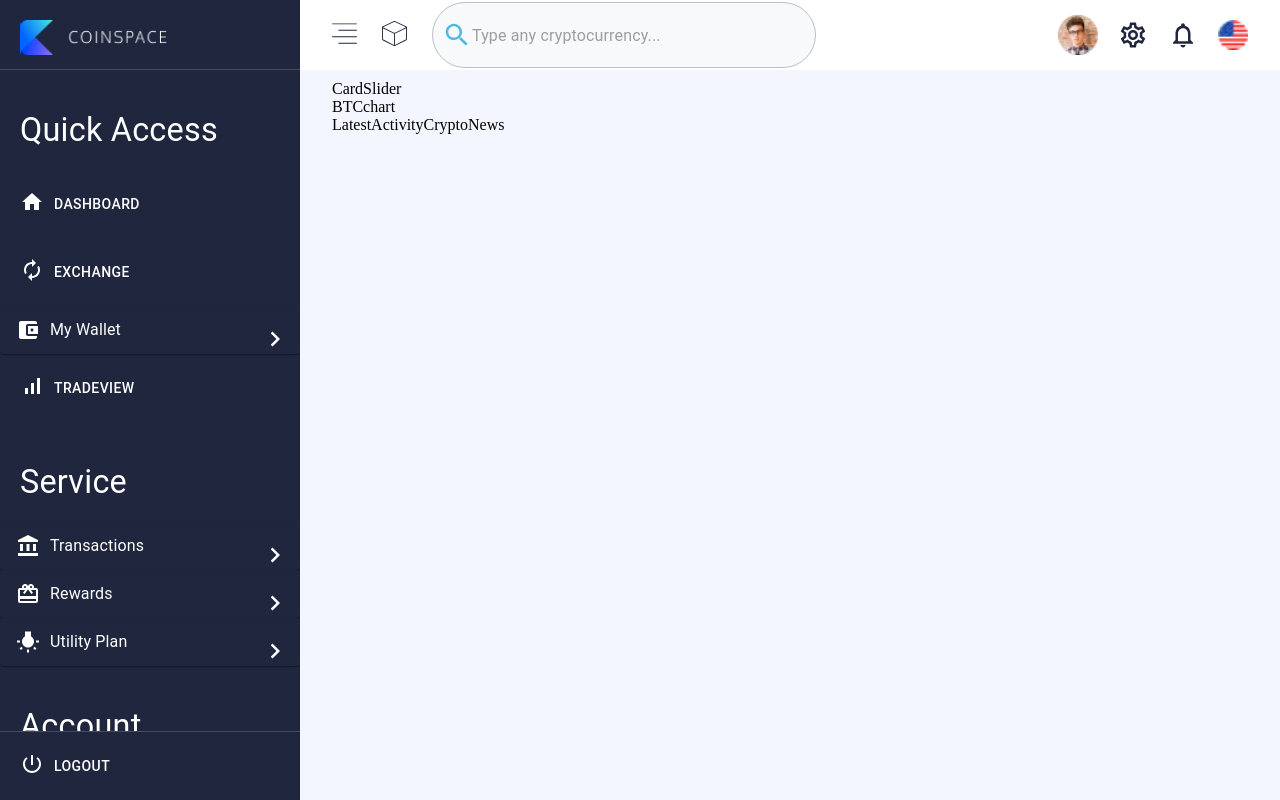
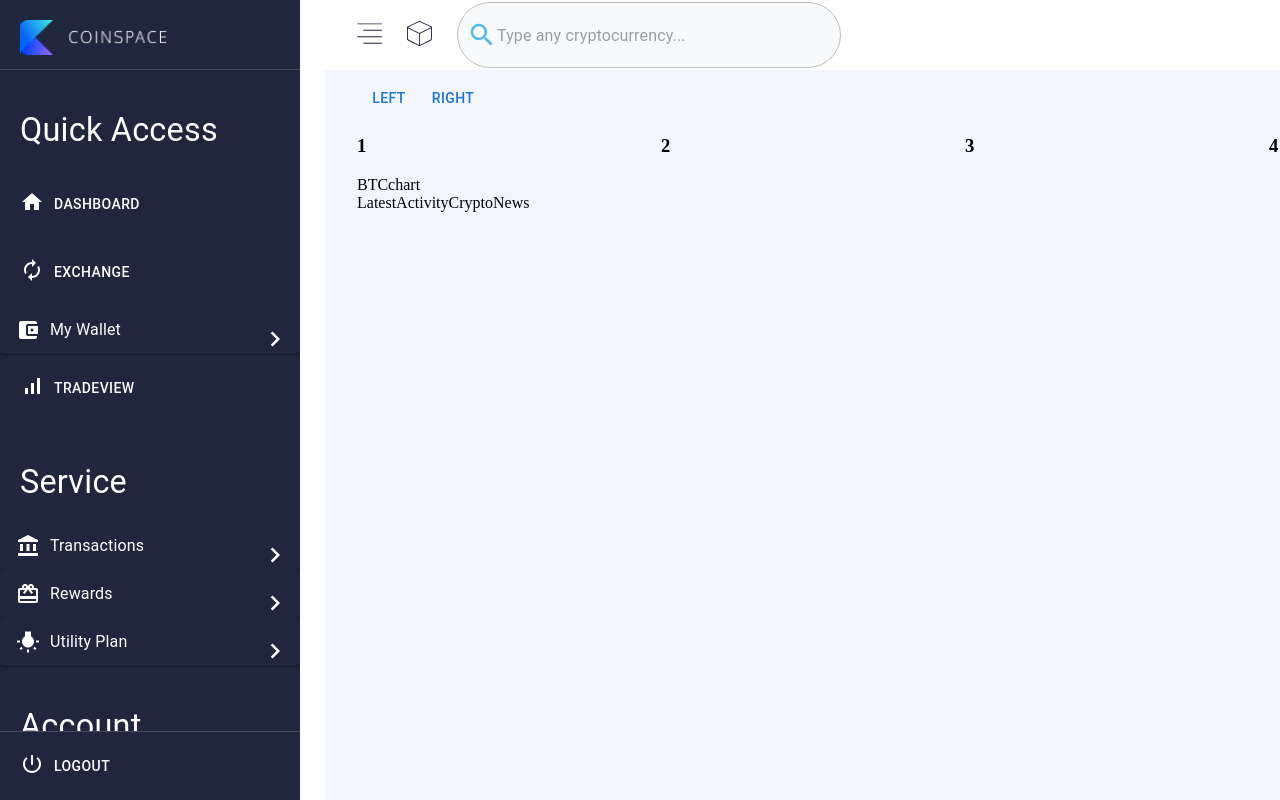
Before and after one commit to neharadialcode/material-ui-dashboard, a Next.js app: page / in a window 1280 px wide. Built offline with nearby package versions, Linux system fonts and the light colour scheme.

Commit message:
margin left added

```diff
--- a/components/CardSlider.jsx
+++ b/components/CardSlider.jsx
@@ -1,7 +1,68 @@
-import React from "react";
+import Slider from "react-slick";
+import React, { useRef } from "react";
+import { Box, Button } from "@mui/material";
 
 const CardSlider = () => {
-  return <div>CardSlider</div>;
+  const sliderRef = useRef(null);
+  var settings = {
+    dots: false,
+    infinite: true,
+    speed: 500,
+    slidesToShow: 4,
+    slidesToScroll: 1,
+    nextArrow: <SampleNextArrow />,
+    prevArrow: <SamplePrevArrow />,
+  };
+  const goToNextSlide = () => {
+    if (sliderRef.current) {
+      sliderRef.current.slickNext();
+    }
+  };
+
+  const goToPrevSlide = () => {
+    if (sliderRef.current) {
+      sliderRef.current.slickPrev();
+    }
+  };
+  return (
+    <>
+      <Box>
+        <Button onClick={goToPrevSlide}>left</Button>
+        <Button onClick={goToNextSlide}>right</Button>
+      </Box>
+      <Box sx={{ position: "relative" }}>
+        <Slider {...settings} ref={sliderRef}>
+          <div>
+            <h3>1</h3>
+          </div>
+          <div>
+            <h3>2</h3>
+          </div>
+          <div>
+            <h3>3</h3>
+          </div>
+          <div>
+            <h3>4</h3>
+          </div>
+          <div>
+            <h3>5</h3>
+          </div>
+          <div>
+            <h3>6</h3>
+          </div>
+        </Slider>
+      </Box>
+    </>
+  );
 };
 
 export default CardSlider;
+function SampleNextArrow(props) {
+  const { onClick } = props;
+  return <div onClick={onClick} />;
+}
+
+function SamplePrevArrow(props) {
+  const { onClick } = props;
+  return <div onClick={onClick} />;
+}
--- a/components/SmallSideBar.jsx
+++ b/components/SmallSideBar.jsx
@@ -39,7 +39,7 @@ const SmallSideBar = ({ sideBarOpen, setSidebarOpen }) => {
         bgcolor: "color.black",
         color: "color.white",
         height: "100vh",
-        margin: {
+        marginLeft: {
           lg: sideBarOpen ? "0" : "-50px",
         },
         opacity: {
@@ -72,7 +72,7 @@ const SmallSideBar = ({ sideBarOpen, setSidebarOpen }) => {
           {iconsCollection.map((obj, index) => (
             <Box
               key={index}
-              onClick={() => setSidebarOpen(true)}
+              onClick={() => setSidebarOpen(!sideBarOpen)}
               sx={{
                 position: "relative",
                 color: "color.white",
--- a/package.json
+++ b/package.json
@@ -21,6 +21,9 @@
     "postcss": "8.4.29",
     "react": "18.2.0",
     "react-dom": "18.2.0",
+    "react-slick": "^0.29.0",
+    "slick-carousel": "^1.8.1",
+    "slick-slider": "^1.8.2",
     "tailwindcss": "3.3.3"
   }
 }
--- a/src/pages/index.js
+++ b/src/pages/index.js
@@ -3,6 +3,8 @@ import { Inter } from "next/font/google";
 import Dashboard from "../../components/Dashboard";
 import { ThemeProvider } from "@emotion/react";
 import theme from "../../theme";
+import "slick-carousel/slick/slick.css";
+import "slick-carousel/slick/slick-theme.css";
 
 const inter = Inter({ subsets: ["latin"] });
 
```
Also changed, not shown: components/Helper.jsx (added, +7 -0 lines), 1 other file (tests, documents, lock files or other folders).
